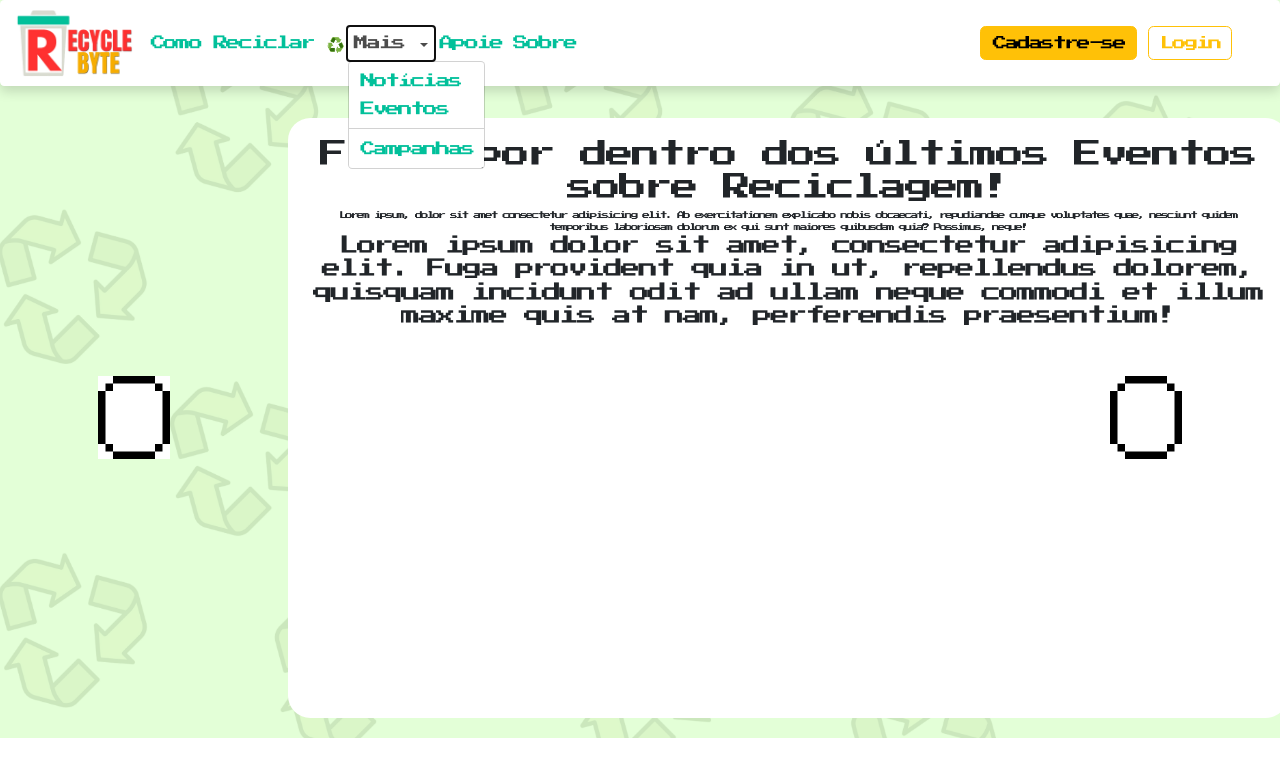
After one commit to VitorMarvulle/RecycleByte, a Django app: page /eventos/ in a window 1280 px wide, after a click on "Mais". The commit adds this page. Shown: the top 777 px of the page. Run offline with Django 5.2, Linux system fonts and the light colour scheme.

Commit message:
add: noticias/eventos/campanhas

```diff
--- a/app/templates/base.html
+++ b/app/templates/base.html
@@ -34,15 +34,15 @@
             <li class="nav-item dropdown">
               <a class="nav-link dropdown-toggle" href="#" role="button" data-bs-toggle="dropdown"
                 aria-expanded="false">
-                Notícias
+                Mais
               </a>
               <ul class="dropdown-menu">
-                <li><a class="dropdown-item" href="#">Eventos</a></li>
-                <li><a class="dropdown-item" href="#">Alguma coisa aqui</a></li>
+                <li><a class="dropdown-item" href="{% url 'noticias' %}">Notícias</a></li>
+                <li><a class="dropdown-item" href="{% url 'eventos' %}">Eventos</a></li>
                 <li>
                   <hr class="dropdown-divider">
                 </li>
-                <li><a class="dropdown-item" href="#">Alguma outra coisa aqui</a></li>
+                <li><a class="dropdown-item" href="{% url 'campanhas' %}">Campanhas</a></li>
               </ul>
             </li>
             <li class="nav-item">
@@ -224,7 +224,7 @@
                   <img src="{% static 'assets/logo/LOGOMARCA.png' %}" alt="" width="80px">
               </div>
           </div>
-        {% endblock %}
+
       </div>
 
 
@@ -235,6 +235,7 @@
       <a class="text-body" href="https://mdbootstrap.com/">DSM</a>
     </div>
   </footer>
+  {% endblock %}
 
   <script src="https://cdn.jsdelivr.net/npm/bootstrap@5.2.3/dist/js/bootstrap.bundle.min.js"
     integrity="sha384-kenU1KFdBIe4zVF0s0G1M5b4hcpxyD9F7jL+jjXkk+Q2h455rYXK/7HAuoJl+0I4"
--- /dev/null
+++ b/app/templates/eventos.html
@@ -0,0 +1,23 @@
+{% extends 'base.html' %}
+{% load static %}
+
+
+{% block bg %}
+    style="background-image: url('{% static 'assets/bg1.png' %}'); background-size: cover; background-position: center; background-repeat: no-repeat;"
+{% endblock %}
+
+{% block coluna_esquerda %} <p></p> {% endblock %}
+<!-- Coluna esquerda vazia -->
+{% block coluna_direita %} <p></p> {% endblock %}  <!-- Coluna direita vazia -->
+
+{% block conteudo %}
+<div class="container bg-white text-center rounded-5 d-flex flex-column" style="height: 600px; width: 1000px; overflow-y: auto; padding: 20px;">
+    <h1>Fique por dentro dos últimos Eventos sobre Reciclagem!</h1>
+    Lorem ipsum, dolor sit amet consectetur adipisicing elit. Ab exercitationem explicabo nobis obcaecati, repudiandae cumque voluptates quae, nesciunt quidem temporibus laboriosam dolorum ex qui sunt maiores quibusdam quia? Possimus, neque!
+
+    <h3>Lorem ipsum dolor sit amet, consectetur adipisicing elit. Fuga provident quia in ut, repellendus dolorem, quisquam incidunt odit ad ullam neque commodi et illum maxime quis at nam, perferendis praesentium!</h3>
+
+</div>
+
+
+{% endblock %}
--- a/app/templates/reciclar.html
+++ b/app/templates/reciclar.html
@@ -6,8 +6,9 @@
     style="background-image: url('{% static 'assets/bg2.png' %}'); background-size: cover; background-position: center; background-repeat: no-repeat;"
 {% endblock %}
 
-{% block coluna_esquerda %}{% endblock %} <!-- Coluna esquerda vazia -->
-{% block coluna_direita %}{% endblock %}  <!-- Coluna direita vazia -->
+{% block coluna_esquerda %} <p></p> {% endblock %}
+<!-- Coluna esquerda vazia -->
+{% block coluna_direita %} <p></p> {% endblock %}  <!-- Coluna direita vazia -->
 
 {% block conteudo %}
 <div class="container bg-white text-center rounded-5 d-flex flex-column" style="height: 600px; width: 1000px; overflow-y: auto; padding: 20px;">
--- a/app/urls.py
+++ b/app/urls.py
@@ -7,6 +7,10 @@ urlpatterns = [
     path('cadastro/',views.cadastrar_usuario, name='cadastro'),
     path('mapa/', views.mapa_view, name='mapa'),
     path('reciclar/', views.reciclar_view, name='reciclar'),
+    path('noticias/', views.noticias_view, name='noticias'),
+    path('campanhas/', views.campanhas_view, name='campanhas'),
+    path('eventos/', views.eventos_view, name='eventos'),
+
     path('login/', views.fazerLogin, name='fazerLogin'),
     path('logout/', views.userLogout, name='logout'),
     path('apoie/', views.apoie_view, name='apoie'),
--- a/app/views.py
+++ b/app/views.py
@@ -38,6 +38,15 @@ def apoie_view(request):
 
 def reciclar_view(request):
     return render(request, 'reciclar.html')
+
+def noticias_view(request):
+    return render(request, 'noticias.html')
+
+def campanhas_view(request):
+    return render(request, 'campanhas.html')
+
+def eventos_view(request):
+    return render(request, 'eventos.html')
 
 def cadastrar_usuario(request):
     db = mongoDB()
```
Also changed, not shown: app/templates/campanhas.html (added, +23 -0 lines), app/templates/noticias.html (added, +23 -0 lines), db.sqlite3.
